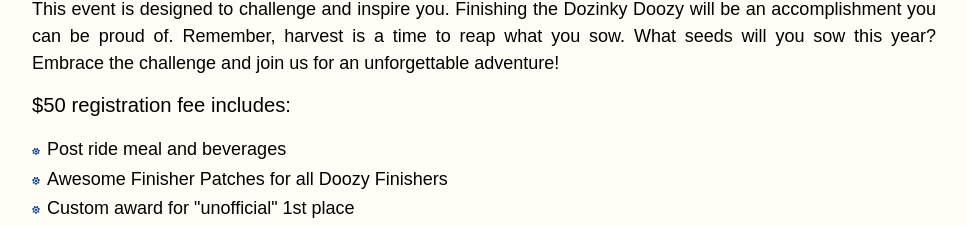
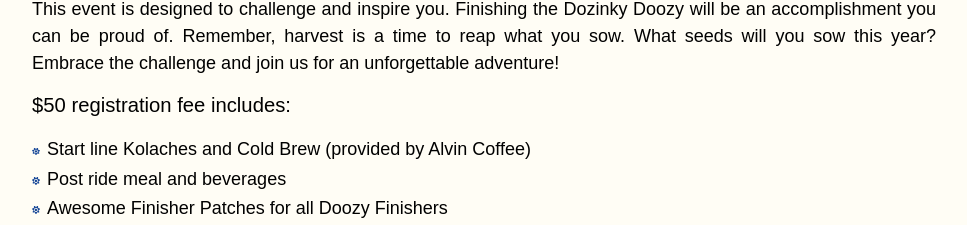
Before and after one commit to tblue1994/dozinky-doozy-website, a Next.js app: page / in a window 1280 px wide. Shown: the part 820-1045 px from the top of the page, without its empty margins (156-1123 px from the left). Built offline with nearby package versions, Linux system fonts and the light colour scheme; a web font is replaced by a local one.

Commit message:
feat: add kolaches and cold brew li

```diff
--- a/src/app/(home)/page.tsx
+++ b/src/app/(home)/page.tsx
@@ -39,6 +39,7 @@ export default function Home() {
           </p>
           <h3 className="my-3 text-lg">$50 registration fee includes:</h3>
           <ul className="list-image-[url(/flower.svg)] list-inside w-fit text-left leading-relaxed">
+            <li>Start line Kolaches and Cold Brew (provided by Alvin Coffee)</li>
             <li>Post ride meal and beverages</li>
             <li>Awesome Finisher Patches for all Doozy Finishers</li>
             <li>Custom award for &quot;unofficial&quot; 1st place</li>
```
